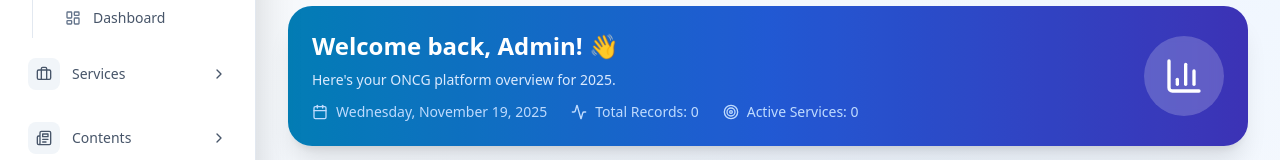
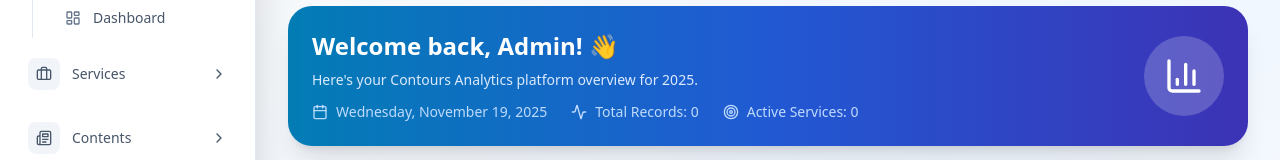
Before and after one commit to ingatatech/Contours-Analytics-web-fn, a Next.js app: page /admin in a window 1280 px wide. Shown: the part 171-331 px from the top of the page. Built offline with nearby package versions, Linux system fonts and the light colour scheme; no server answers; sample sign-in values are in the browser's storage.

Commit message:
fix: the axios

```diff
--- a/app/admin/page.tsx
+++ b/app/admin/page.tsx
@@ -319,7 +319,7 @@ export default function AdminDashboard() {
                 Welcome back, Admin! 👋
               </h2>
               <p className="text-blue-100 text-sm mb-3">
-                Here's your ONCG platform overview for {currentYear}.
+                Here's your Contours Analytics platform overview for {currentYear}.
               </p>
               <div className="flex items-center gap-6 text-sm text-blue-200">
                 <div className="flex items-center gap-2">
--- a/app/contact-us/page.tsx
+++ b/app/contact-us/page.tsx
@@ -702,7 +702,7 @@ export default function ContactPage() {
                    {/* Content */}
                 <div className="relative z-10 w-full h-full flex items-center justify-center">
                   <iframe
-                    title="ONCG Office Map"
+                    title="Contours Analytics Office Map"
                     src="https://www.google.com/maps?q=Triumph+House+Kimironko+Kigali&output=embed"
                     width="100%"
                     height="100%"
--- a/components/layout/Navigation.tsx
+++ b/components/layout/Navigation.tsx
@@ -74,7 +74,7 @@ export default function Navigation() {
             <Link href="/" className="flex items-center pl-5">
               <Image
                 src="/logo.jpeg"
-                alt="ONCG"
+                alt="Contours Analytics "
                 width={200}
                 height={80}
                 className="h-12 w-auto"
--- a/components/ui/ChatWidgetEnhanced.tsx
+++ b/components/ui/ChatWidgetEnhanced.tsx
@@ -37,7 +37,7 @@ export default function ChatWidgetEnhanced() {
   const [translatedUI, setTranslatedUI] = useState(UI_STRINGS.en)
   const [isLoading, setIsLoading] = useState(false)
   const [conversationId, setConversationId] = useState<string | null>(null)
-  const [apiBaseUrl] = useState(process.env.NEXT_PUBLIC_API_URL || 'http://localhost:3004/api')
+  const [apiBaseUrl] = useState(process.env.NEXT_PUBLIC_API_URL || 'https://contours-analytics-web-bn.onrender.com/api')
   const [alertConfig, setAlertConfig] = useState({
     isOpen: false,
     title: '',
--- a/lib/axios.ts
+++ b/lib/axios.ts
@@ -1,7 +1,7 @@
 import axios from "axios";
 
 const api = axios.create({
-	baseURL: process.env.NEXT_PUBLIC_API_URL || "https://oncg.api.oncg.rw/api",
+	baseURL: process.env.NEXT_PUBLIC_API_URL || "https://contours-analytics-web-bn.onrender.com/api",
 });
 
 // Automatically attach JWT if present
```
